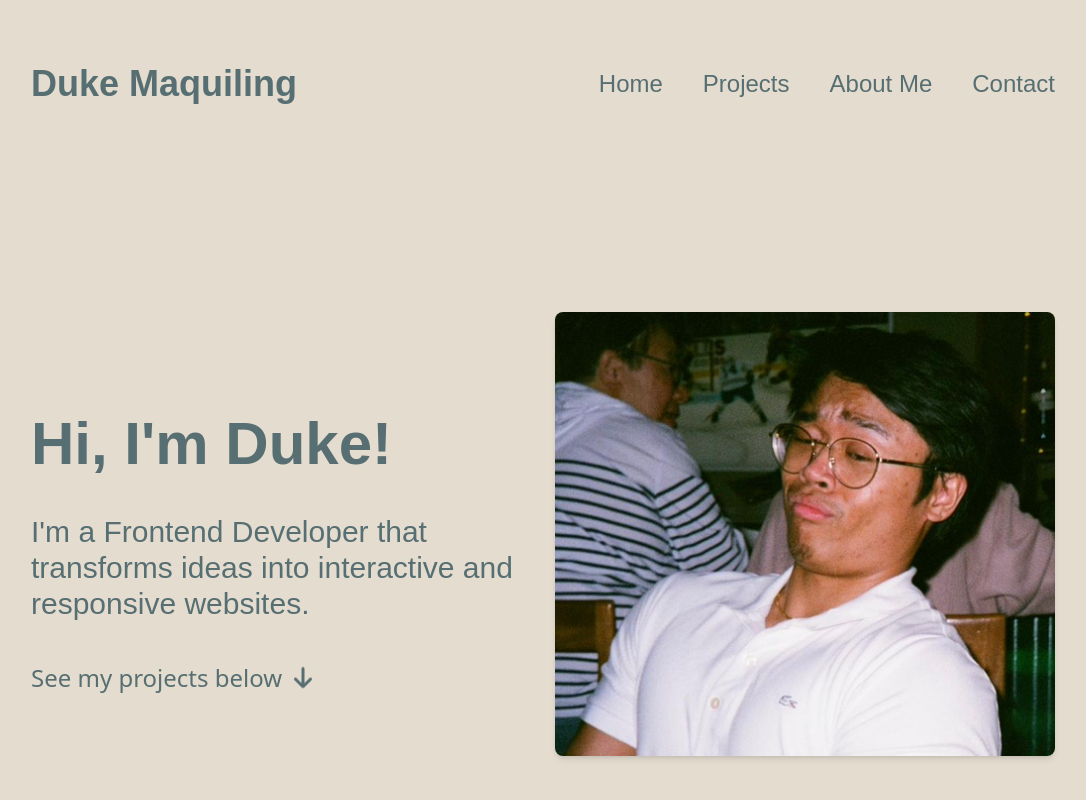
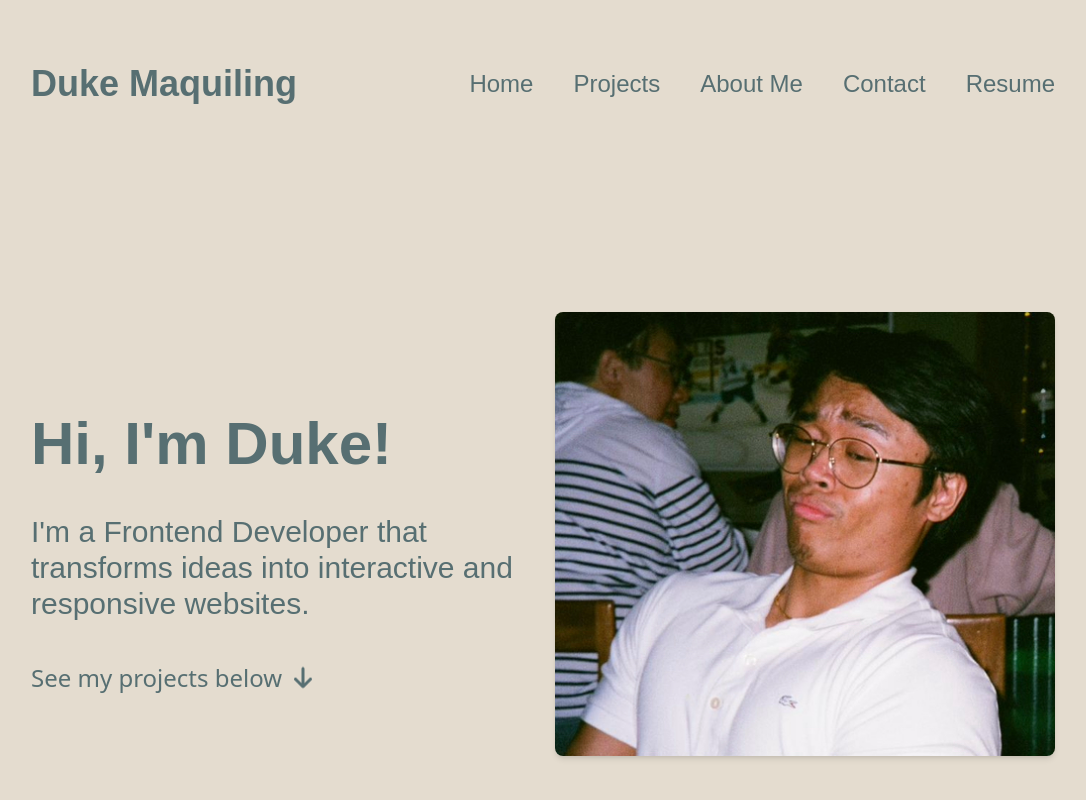
Before and after one commit to DukeM23/duke-portfolio-website, a React (Vite) app: page / in a window 1280 px wide. Shown: the top 800 px of the page, without its empty margins (97-1183 px from the left). Built offline with nearby package versions, Linux system fonts and the light colour scheme.

Commit message:
Added resume link

```diff
--- a/src/components/Navbars/Footer.tsx
+++ b/src/components/Navbars/Footer.tsx
@@ -14,6 +14,16 @@ export default function Footer() {
         <li>
           <a href="#contact">Contact</a>
         </li>
+        <li>
+          <a
+            download
+            target="_blank"
+            rel="noopener noreferrer"
+            href="/src/assets/Duke-Maquiling-Resume.pdf"
+          >
+            Resume
+          </a>
+        </li>
       </ul>
     </footer>
   );
--- a/src/components/Navbars/MenuDesktop.tsx
+++ b/src/components/Navbars/MenuDesktop.tsx
@@ -31,6 +31,15 @@ export default function MenuDesktop() {
         >
           Contact
         </a>
+        <a
+          className="my-auto transition-colors duration-500 underline decoration-transparent ease-in-out hover:decoration-secondary-200 hover:underline hover:underline-offset-3"
+          download
+          target="_blank"
+          rel="noopener noreferrer"
+          href="/src/assets/Duke-Maquiling-Resume.pdf"
+        >
+          Resume
+        </a>
       </div>
     </nav>
   );
--- a/src/components/Navbars/MenuMobile.tsx
+++ b/src/components/Navbars/MenuMobile.tsx
@@ -1,11 +1,10 @@
-import { useState, useRef } from "react"
-import useClickedOutsideSideBar from "../../hooks/useClickedOutsideSideBar"
-
+import { useState, useRef } from "react";
+import useClickedOutsideSideBar from "../../hooks/useClickedOutsideSideBar";
 
 export default function MenuMobile() {
-  const [showSidebar, setShowSidebar] = useState(false)
-  const wrapperRef = useRef(null)
-  useClickedOutsideSideBar(wrapperRef, setShowSidebar)
+  const [showSidebar, setShowSidebar] = useState(false);
+  const wrapperRef = useRef(null);
+  useClickedOutsideSideBar(wrapperRef, setShowSidebar);
 
   return (
     <nav
@@ -75,18 +74,18 @@ export default function MenuMobile() {
             <a onClick={() => setShowSidebar(!showSidebar)} href="#contact">
               Contact
             </a>
-            {/* <a
+            <a
               // alt="alt text"
               download
               target="_blank"
               rel="noopener noreferrer"
-              href="/Resume - Mikaela Maquiling.pdf"
+              href="/src/assets/Duke-Maquiling-Resume.pdf"
             >
               Resume
-            </a> */}
+            </a>
           </div>
         </div>
       </div>
     </nav>
-  )
+  );
 }
```
Also changed, not shown: 1 other file (tests, documents, lock files or other folders). Lines whose indentation alone changed are shown as unchanged.
